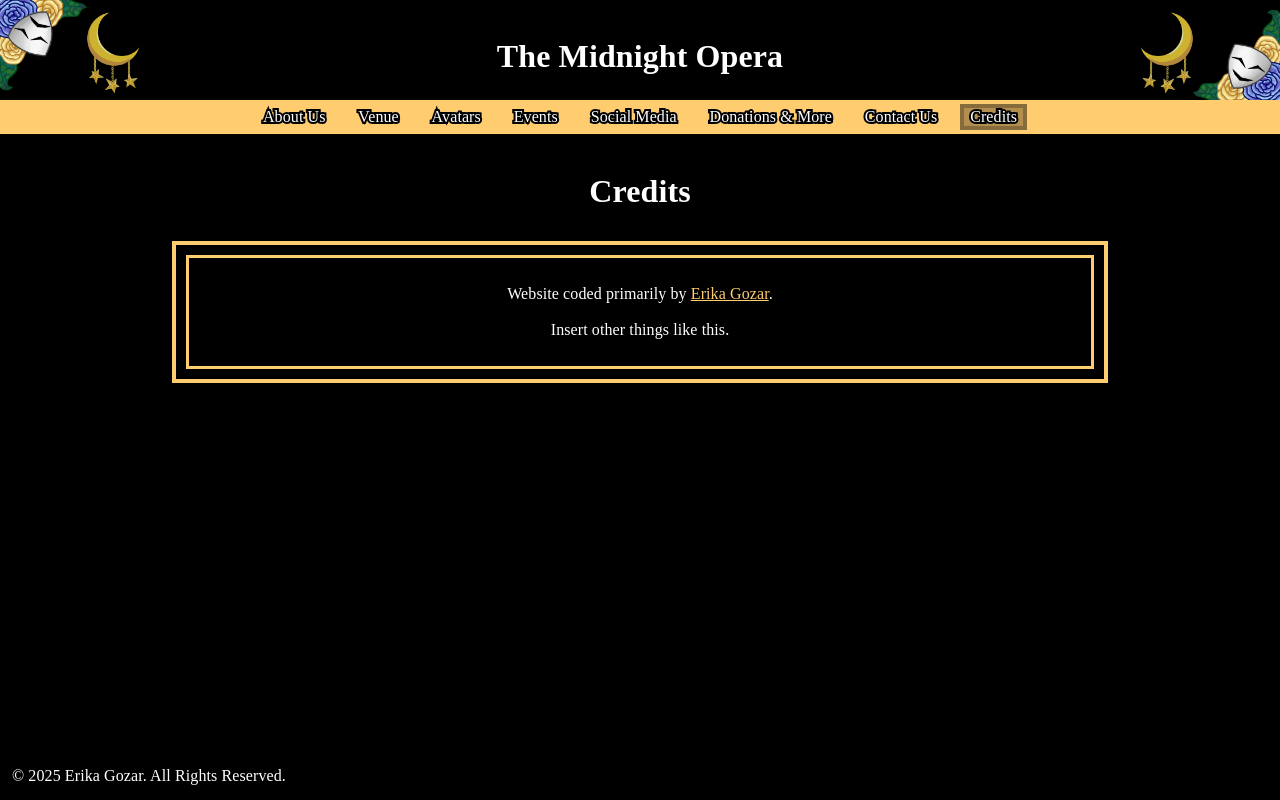
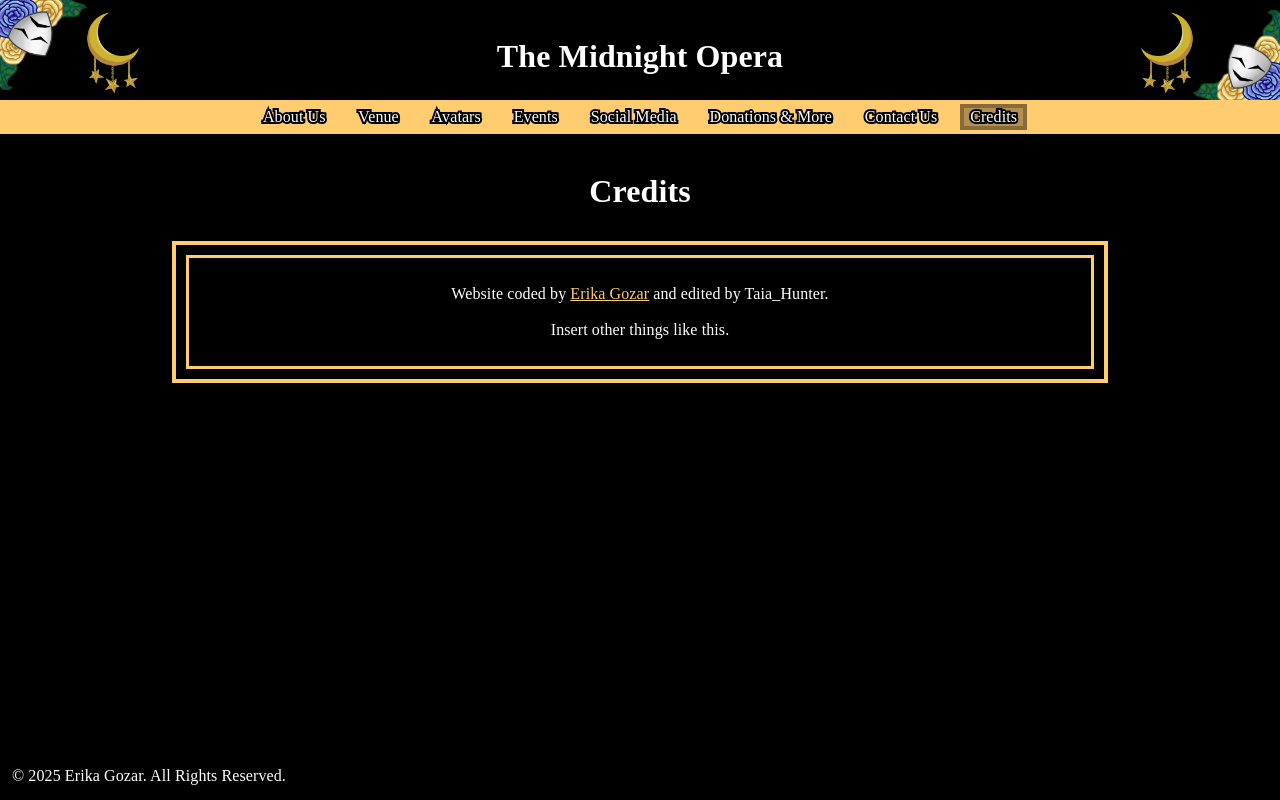
Before and after one commit to TaiaHunter/themidnightopera, a SvelteKit app: page /credits in a window 1280 px wide. Built offline with nearby package versions, Linux system fonts and the light colour scheme; a web font is replaced by a local one.

Commit message:
Changed the way website credit is worded
Added that it was edited by Taia_Hunter

```diff
--- a/src/routes/credits/+page.svelte
+++ b/src/routes/credits/+page.svelte
@@ -5,8 +5,8 @@
 <h1>Credits</h1>
 <DoubleBorder>
 	<p>
-		Website coded primarily by <a href="https://gozarproductions.com" target="_blank">Erika Gozar</a
-		>.
+		Website coded by <a href="https://gozarproductions.com" target="_blank">Erika Gozar</a> and edited
+		by Taia_Hunter.
 	</p>
 	<p>Insert other things like this.</p>
 </DoubleBorder>
```
